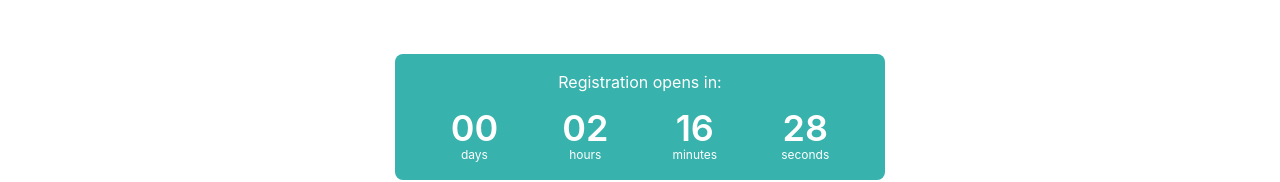
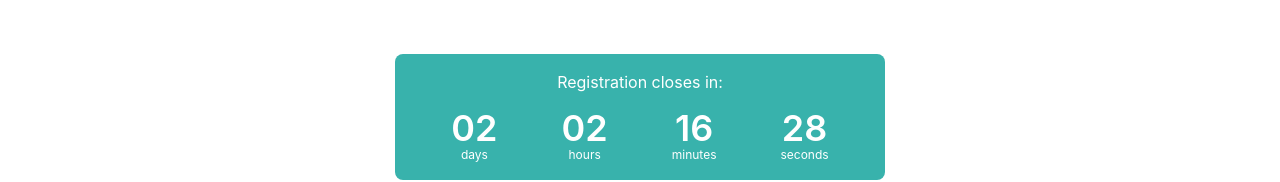
Before and after one commit to chakra-ui/hackathon, a Next.js app: page / in a window 1280 px wide. Shown: the part 613-795 px from the top of the page. Built offline with nearby package versions, Linux system fonts and the light colour scheme.

Commit message:
registration opened changes

```diff
--- a/src/components/Timeline.tsx
+++ b/src/components/Timeline.tsx
@@ -67,7 +67,7 @@ export const Timeline = () => {
           {timelineData.map((item, index) => {
             return (
               <TimelineItem
-                isActive={index == 0}
+                isActive={index < 2}
                 key={index}
                 description={item.description}
                 date={item.date}
--- a/src/components/Timer.tsx
+++ b/src/components/Timer.tsx
@@ -49,7 +49,7 @@ export const useTimer = (props: UseTimerProps) => {
 const getSecondsFromExpiry = (expire: number) =>
   Math.round((expire - new Date().getTime()) / 1000);
 
-const expiresInSeconds = new Date('2022-05-03').getTime();
+const expiresInSeconds = new Date('2022-05-05').getTime();
 
 //Timer
 export const Timer = () => {
@@ -65,7 +65,7 @@ export const Timer = () => {
       py='4'
       px={{ base: '6', md: '8' }}
     >
-      <Text pb='4'>Registration opens in:</Text>
+      <Text pb='4'>Registration closes in:</Text>
       <HStack spacing={{ base: '6', lg: '16' }} px={{ base: '4', lg: '6' }}>
         <TimeUnit value={days} label='days' />
         <TimeUnit value={hours} label='hours' />
```
